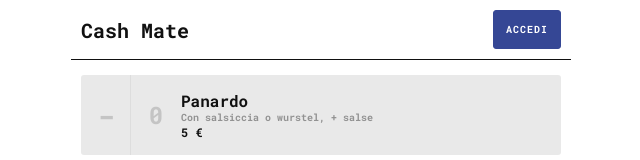
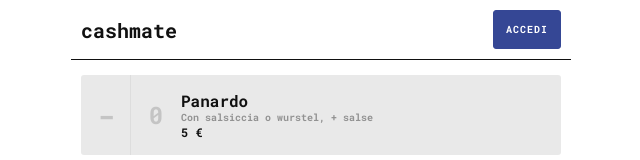
Before and after one commit to finoz/cash-mate, a React (Vite) app: page / in a window 1280 px wide. Shown: the top 160 px of the page, without its empty margins (319-959 px from the left). Built offline with nearby package versions, Linux system fonts and the light colour scheme; no server answers.

Commit message:
setup pwa

```diff
--- a/index.html
+++ b/index.html
@@ -4,11 +4,14 @@
     <meta charset="utf-8" />
     <link rel="icon" href="/favicon.ico" />
     <meta name="viewport" content="width=device-width, initial-scale=1" />
-    <meta name="theme-color" content="#000000" />
+    <meta name="theme-color" content="#354795" />
     <meta name="description" content="Helper di cassa per i conticini" />
     <link rel="apple-touch-icon" href="/logo192.png" />
     <link rel="manifest" href="/manifest.json" />
-    <title>Cash Mate</title>
+    <meta name="apple-mobile-web-app-capable" content="yes" />
+    <meta name="apple-mobile-web-app-status-bar-style" content="black-translucent" />
+    <meta name="apple-mobile-web-app-title" content="cashmate" />
+    <title>cashmate</title>
   </head>
   <body>
     <noscript>You need to enable JavaScript to run this app.</noscript>
--- /dev/null
+++ b/public/sw.js
@@ -0,0 +1,3 @@
+self.addEventListener("install", () => self.skipWaiting());
+self.addEventListener("activate", (event) => event.waitUntil(self.clients.claim()));
+self.addEventListener("fetch", () => {});
--- a/src/App.jsx
+++ b/src/App.jsx
@@ -145,7 +145,7 @@ export default function App() {
   return (
     <main className="app">
       <header className="header">
-        <h1>Cash Mate</h1>
+        <h1>cashmate</h1>
         {session ? (
           <button className="button" onClick={() => supabase.auth.signOut()}>
             Esci
--- a/src/Login.jsx
+++ b/src/Login.jsx
@@ -24,7 +24,7 @@ export default function Login({ onClose }) {
           ← Torna
         </button>
       )}
-      <h1>Cash Mate</h1>
+      <h1>cashmate</h1>
       <form className="login-form" onSubmit={handleSubmit}>
         <input
           type="email"
--- a/src/index.jsx
+++ b/src/index.jsx
@@ -12,3 +12,7 @@ root.render(
     <Page />
   </React.StrictMode>
 );
+
+if ("serviceWorker" in navigator) {
+  navigator.serviceWorker.register("/sw.js");
+}
```
Also changed, not shown: public/manifest.json.
